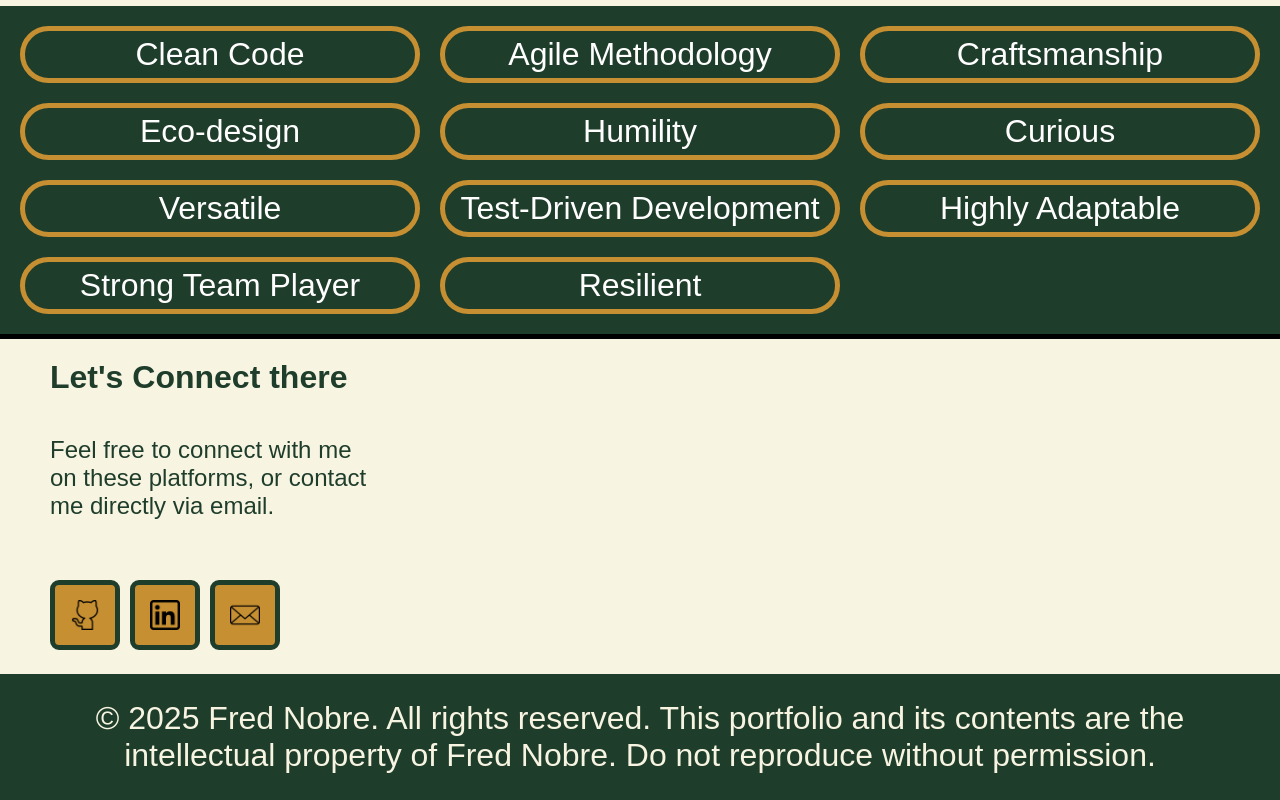
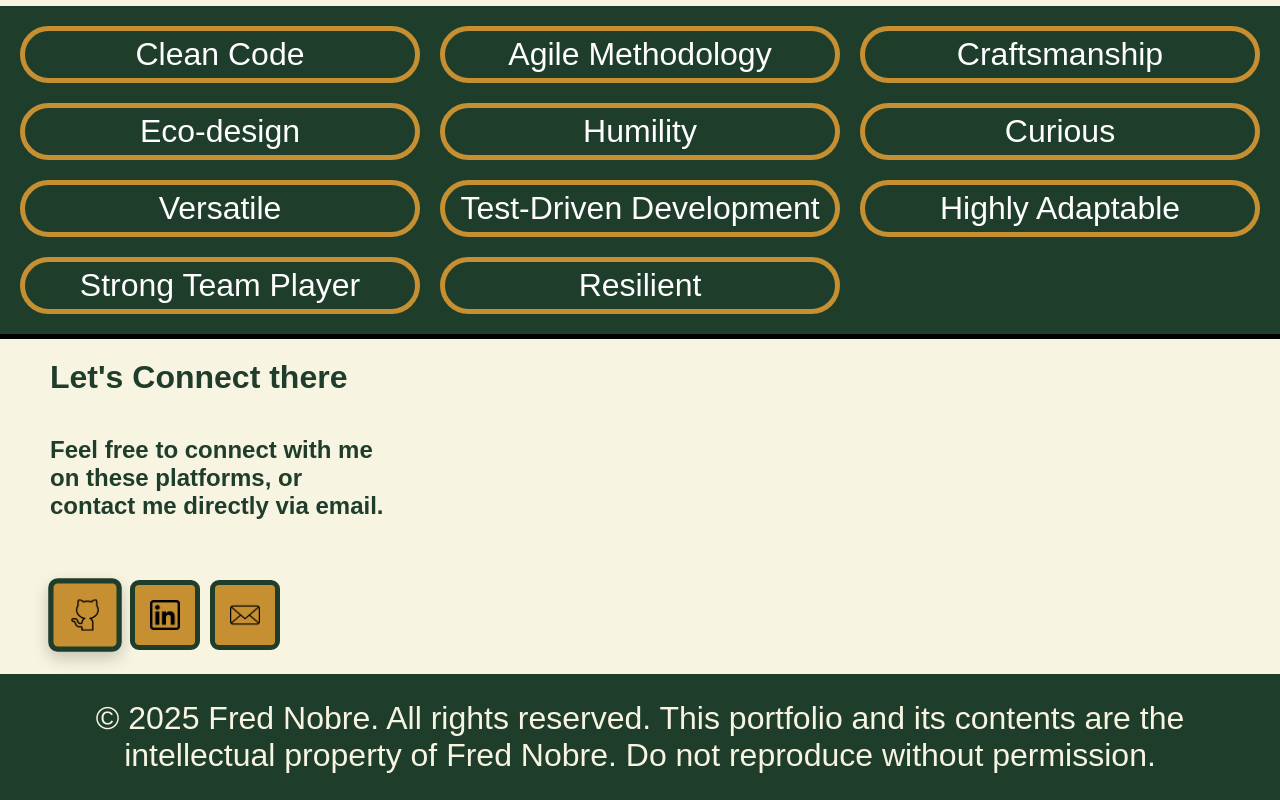
Before and after one commit to Fred-18/portfolio, a Next.js app: page / in a window 1280 px wide. In both pictures the pointer is over the picture 85 px from the left and 6735 px from the top of the page. Shown: the part 6120-6920 px from the top of the page. Built offline with nearby package versions, Linux system fonts and the light colour scheme; a web font is replaced by a local one.

Commit message:
:update Contact

```diff
--- a/components/contact/Contact.module.css
+++ b/components/contact/Contact.module.css
@@ -20,6 +20,7 @@
   font-family: Poppins, sans-serif;
   color: #1f3d2b;
   font-size: x-large; /* renomer cette section description */
+  font-weight: bolder;
 }
 
 .contact__icon__and__text {
@@ -84,6 +85,11 @@
   .contact__icons:active {
     transform: scale(0.95);
   }
+
+  .contact__icons__desing:hover {
+    transform: scale(1.05);
+    box-shadow: 0 6px 15px rgba(0, 0, 0, 0.2);
+  }
 }
 /* <a href="https://www.flaticon.com/fr/icones-gratuites/linkedin" title="linkedin icônes">Linkedin icônes créées par Freepik - Flaticon</a> */
 /* <a href="https://www.flaticon.com/fr/icones-gratuites/gmail" title="gmail icônes">Gmail icônes créées par smoodlabs - Flaticon</a> */
```
